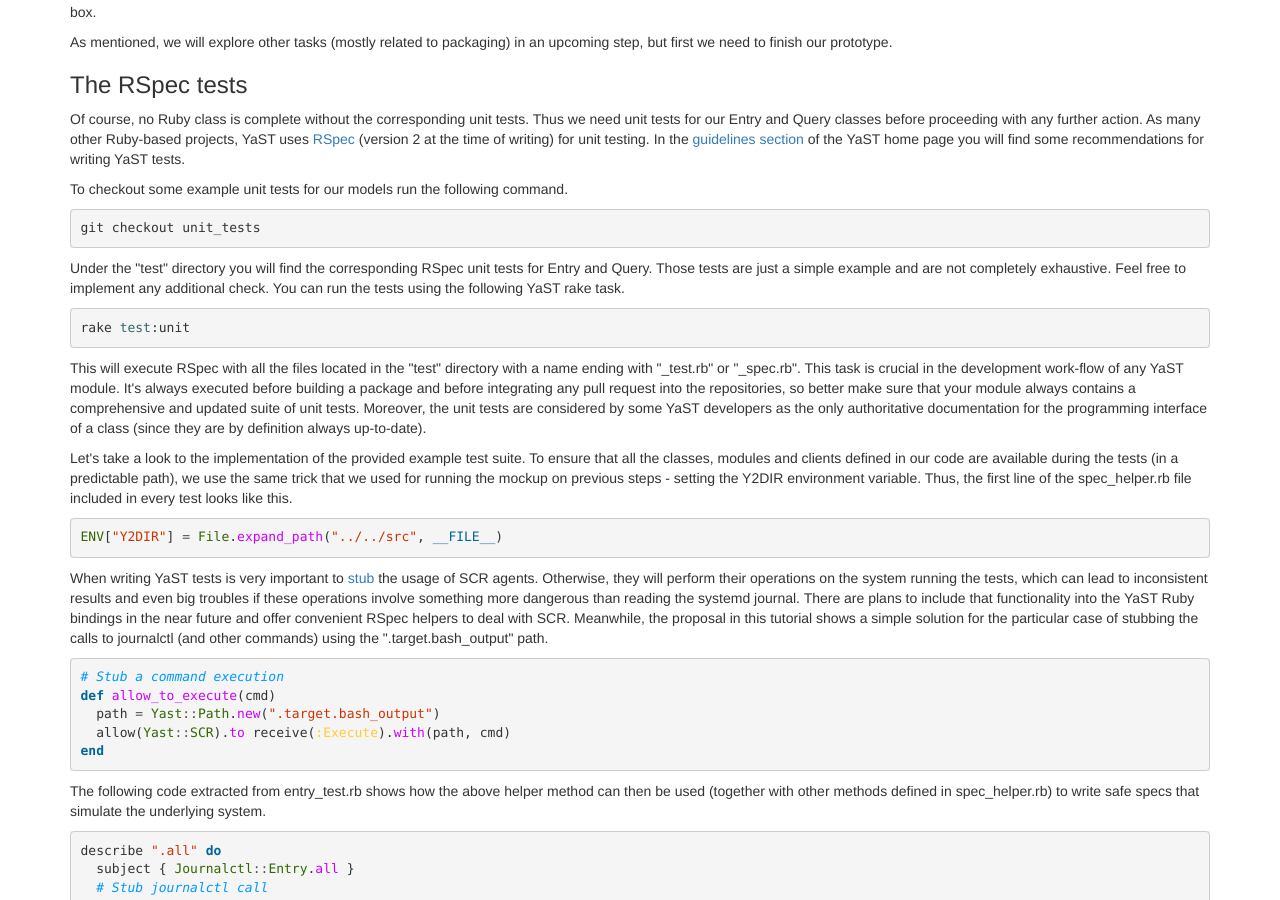
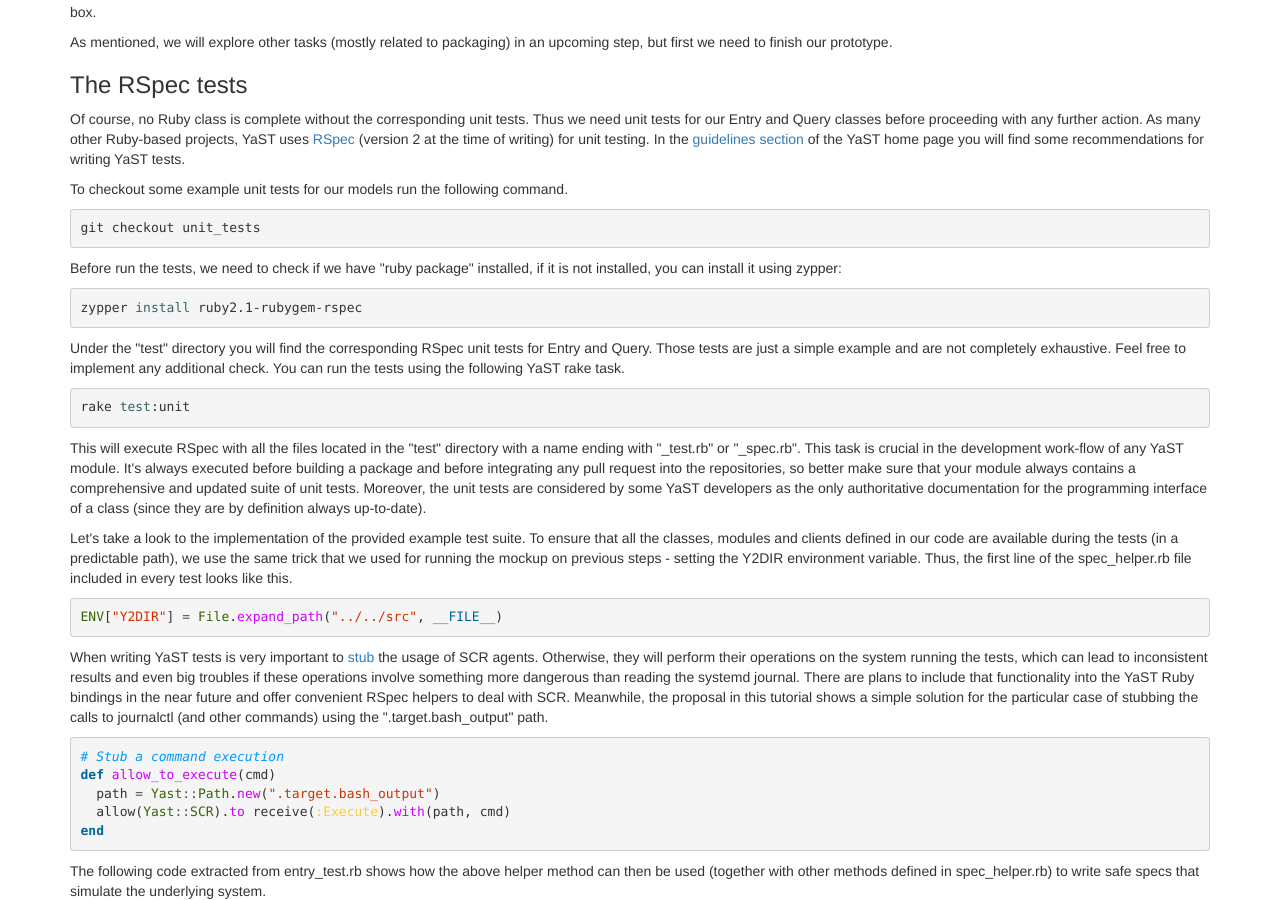
Before and after one commit to yast/yast-journalctl-tutorial, a Jekyll site: the page built from step5.html, in a window 1280 px wide and 900 px high, scrolled down 1039 px. Built offline with Jekyll 4.4.1, drawn with Linux system fonts in a browser that asks for light colours; nearby versions of some CDN libraries; library files that are not in the unit come from our copies.

Commit message:
Need rspec package to run test

```diff
--- a/step5.html
+++ b/step5.html
@@ -100,6 +100,13 @@ To checkout some example unit tests for our models run the following command.
 git checkout unit_tests
 {% endhighlight %}
 <p>
+Before run the tests, we need to check if we have "ruby package" installed,
+if it is not installed, you can install it using zypper:
+</p>
+{% highlight bash %}
+zypper install ruby2.1-rubygem-rspec
+{% endhighlight %}
+<p>
 Under the &quot;test&quot; directory you will find the corresponding RSpec
 unit tests for Entry and Query. Those tests are just a simple example and
 are not completely exhaustive. Feel free to implement any additional check.
```
